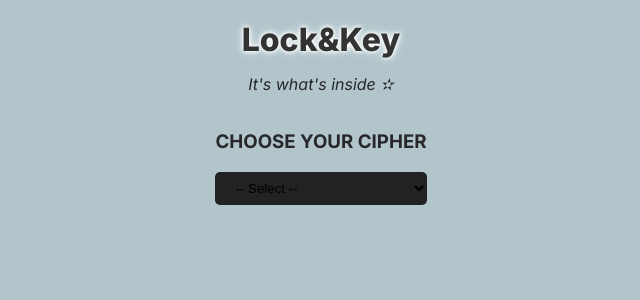
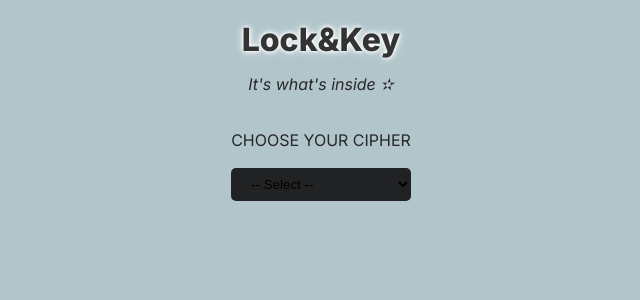
Before and after one commit to ved4a/enc-dec-app, a React (Vite) app: page / in a window 1280 px wide. Shown: the top 300 px of the page, without its empty margins (319-959 px from the left). Built offline with nearby package versions, Linux system fonts and the light colour scheme.

Commit message:
fix: stylistic choice

```diff
--- a/src/App.css
+++ b/src/App.css
@@ -28,6 +28,8 @@
 .section-title {
   text-transform: uppercase;
   margin: 1rem 0;
+  font-size: 14;
+  text-align: left;
 }
 
 .select-btn {
--- a/src/components/EncSelector.jsx
+++ b/src/components/EncSelector.jsx
@@ -4,7 +4,7 @@ function SetEcryption({ onSelect }) {
   const encryptions = ["Vigenere", "Playfair", "Caesar", "Affine"];
   return (
     <div className="section">
-      <h3 className="section-title">Choose your cipher</h3>
+      <p className="section-title">Choose your cipher</p>
       <select className="select-btn" onChange={(e) => onSelect(e.target.value)}>
         <option className="default-option" value="">
           -- Select --
@@ -28,7 +28,7 @@ function EncryptionInput({ encryption }) {
 
   return (
     <div className="section actual-encryption">
-      <h3 className="section-title">Enter plaintext</h3>
+      <p className="section-title">Enter plaintext</p>
       <input
         className="plaintext-input"
         type="text"
@@ -36,6 +36,7 @@ function EncryptionInput({ encryption }) {
         value={plaintext}
         onChange={(e) => setPlaintext(e.target.value)}
       />
+      <p className="section-title">Enter key</p>
       {encryption === "Caesar" ? (
         <input
           className="key-input"
```
